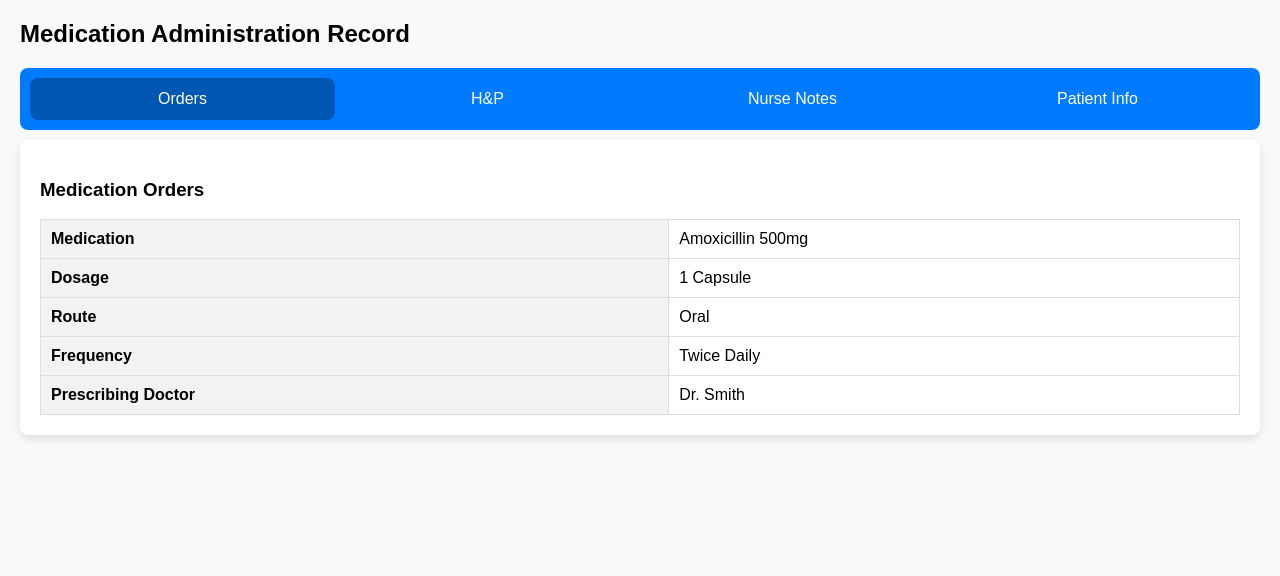
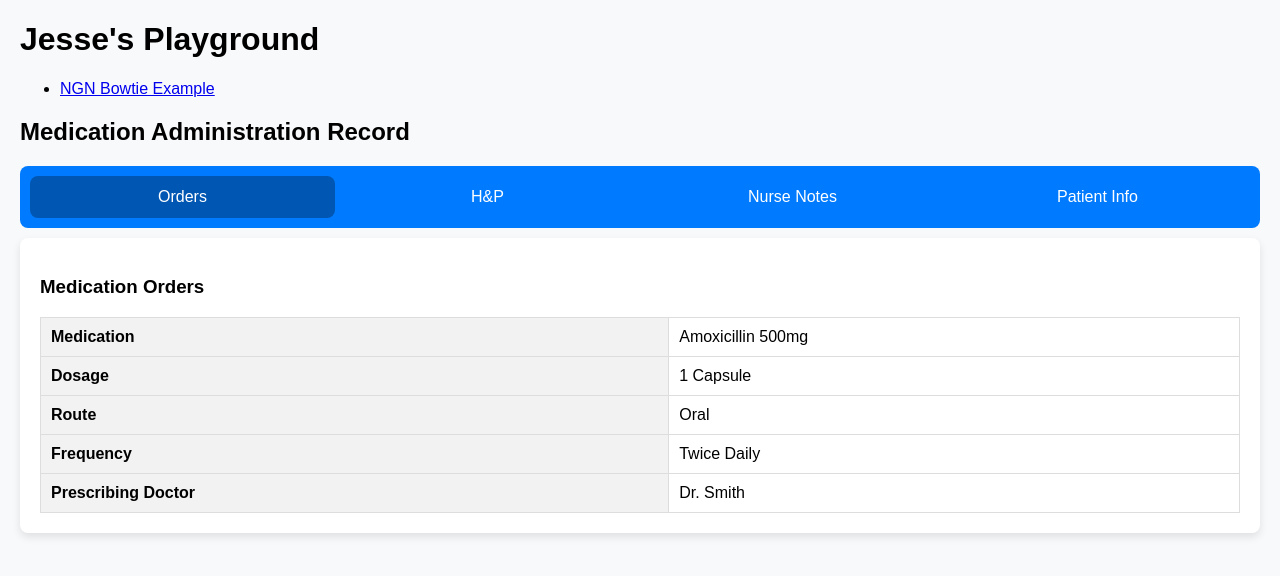
Before and after one commit to jst243/exampleMAR, a plain HTML site: page index.html in a window 1280 px wide. Drawn offline with Linux system fonts and the light colour scheme.

Commit message:
Update index.html

```diff
--- a/index.html
+++ b/index.html
@@ -1,5 +1,23 @@
 <!DOCTYPE html>
 <html lang="en">
+<!DOCTYPE html>
+<html lang="en">
+<head>
+    <meta charset="UTF-8">
+    <meta name="viewport" content="width=device-width, initial-scale=1.0">
+    <title>Home Page</title>
+</head>
+<body>
+    <h1>Jesse's Playground</h1>
+    <nav>
+        <ul>
+            <li><a href="bowtieexample.html">NGN Bowtie Example</a></li>
+
+    </nav>
+</body>
+</html>
+
+
 <head>
     <meta charset="UTF-8">
     <meta name="viewport" content="width=device-width, initial-scale=1.0">
```
